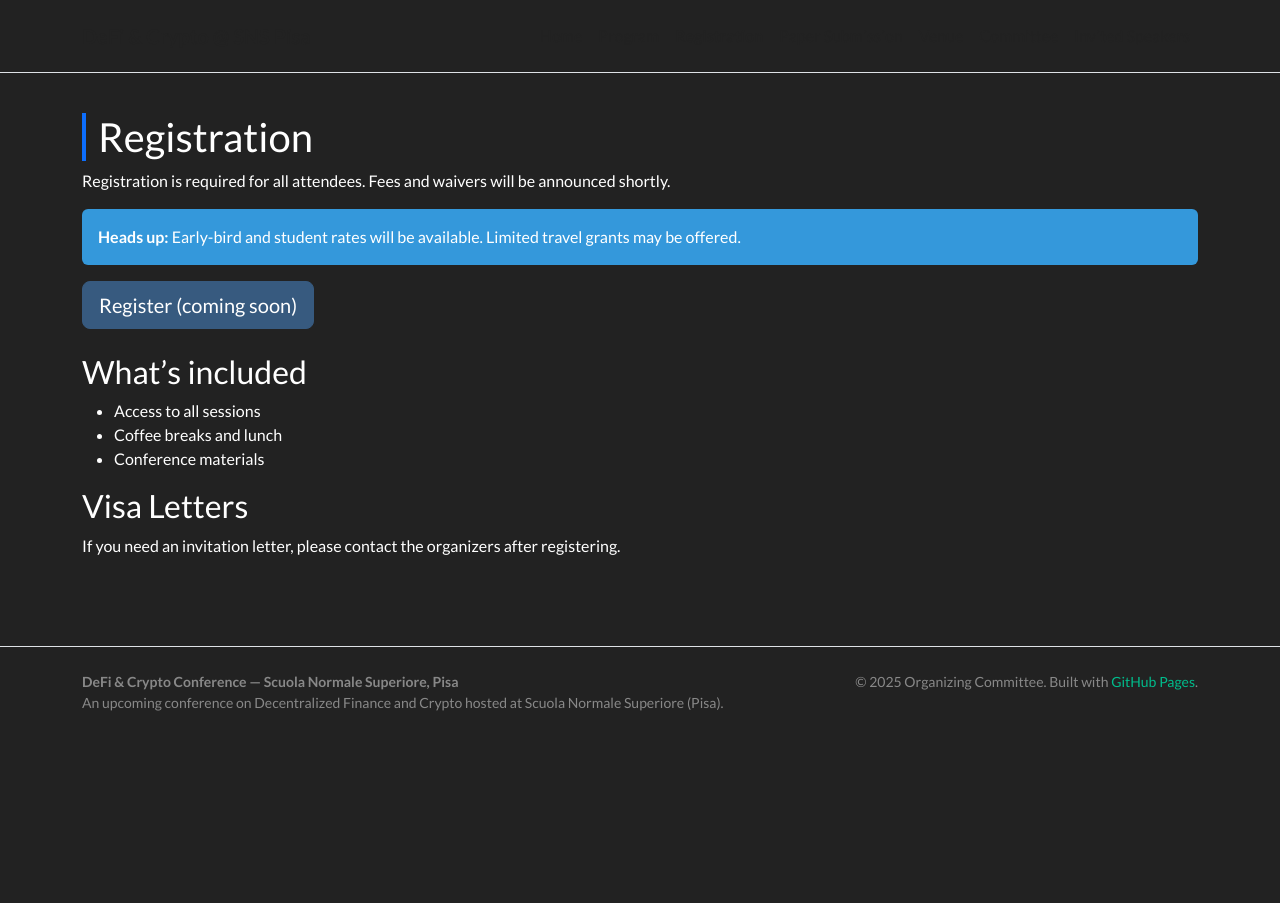
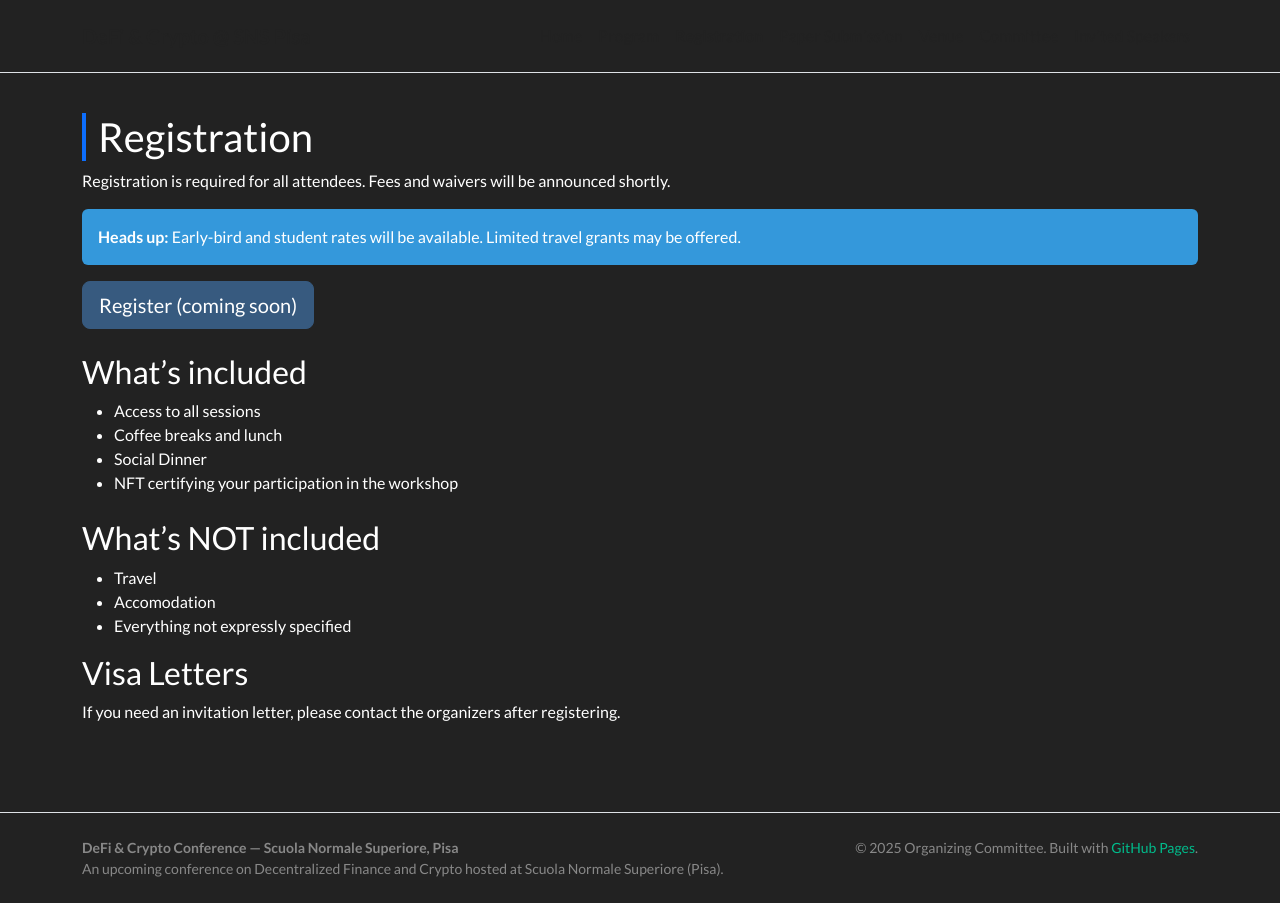
Before and after one commit to sns-defi/sns-defi.github.io, a Jekyll site: the page built from registration.md, in a window 1280 px wide. Built offline with Jekyll 4.4.1, drawn with Linux system fonts in a browser that asks for light colours; nearby versions of some CDN libraries.

Commit message:
Update registration.md

```diff
--- a/registration.md
+++ b/registration.md
@@ -17,7 +17,15 @@ permalink: /registration/
 <ul>
   <li>Access to all sessions</li>
   <li>Coffee breaks and lunch</li>
-  <li>Conference materials</li>
+  <li>Social Dinner</li>
+  <li>NFT certifying your participation in the workshop</li>
+</ul>
+
+<h3 class="mt-4">What’s NOT included</h3>
+<ul>
+  <li>Travel</li>
+  <li>Accomodation</li>
+  <li>Everything not expressly specified</li>
 </ul>
 
 <h3>Visa Letters</h3>
```
